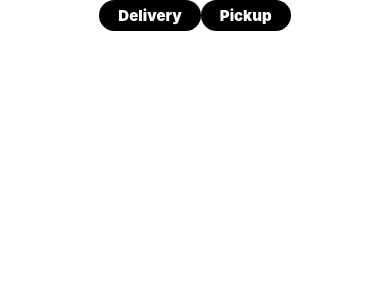
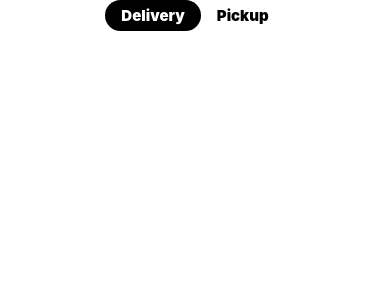
Before and after one commit to AnasJMirza/UberEats-MobileApp-Clone, a React Native app: screen / in a window 390 px wide. Shown: the top 300 px of the page. Built offline with nearby package versions, Linux system fonts and the light colour scheme.

Commit message:
added functionality to buttons

```diff
--- a/src/components/header/Header.js
+++ b/src/components/header/Header.js
@@ -4,10 +4,14 @@ import React from 'react'
 import HeaderBtn from '../headerBtn/HeaderBtn';
 
 const Header = () => {
+
+  const [isActive, setIsActive] = React.useState('Delivery');
+
+
   return (
     <View style={styles.container}>
-      <HeaderBtn title = "Delivery" backgroundColor="black"  color="white" />
-      <HeaderBtn title = "Pickup" backgroundColor="white"  color="black" />
+      <HeaderBtn title = "Delivery" backgroundColor="black"  color="white" activeTab={isActive} setActiveTab={setIsActive}/>
+      <HeaderBtn title = "Pickup" backgroundColor="white"  color="black" activeTab={isActive} setActiveTab={setIsActive} />
     </View>
   )
 };
--- a/src/components/headerBtn/HeaderBtn.js
+++ b/src/components/headerBtn/HeaderBtn.js
@@ -1,32 +1,40 @@
-import { View, Text, TouchableOpacity } from 'react-native'
-import { StyleSheet } from "react-native";
-import React from 'react'
+import {View, Text, TouchableOpacity} from 'react-native';
+import {StyleSheet} from 'react-native';
+import React from 'react';
 
-const HeaderBtn = (props) => {
+const HeaderBtn = props => {
+
   return (
-    <TouchableOpacity style={styles.container}>
-      <Text style={styles.btnText}> { props.title } </Text>
+    <TouchableOpacity
+      style={{
+        ...styles.container,
+        backgroundColor: props.activeTab === props.title ? 'black' : 'white',
+      }}
+      onPress={()=>{props.setActiveTab(props.title)}}
+      >
+      <Text
+        style={{
+          ...styles.btnText,
+          color: props.activeTab === props.title ? 'white' : 'black',
+        }}>
+        {props.title}
+      </Text>
     </TouchableOpacity>
-  )
+  );
 };
 export default HeaderBtn;
 
-
-
-// Styling the component
-
+// Styling for the the component
 
 const styles = StyleSheet.create({
   container: {
-      backgroundColor: "black",
-      paddingHorizontal: 16,
-      paddingVertical: 6,
-      borderRadius: 30,
+    paddingHorizontal: 16,
+    paddingVertical: 6,
+    borderRadius: 30,
   },
 
   btnText: {
-      color: "white",
-      fontSize: 15,
-      fontWeight: "900",
-  }
+    fontSize: 15,
+    fontWeight: '900',
+  },
 });
```
